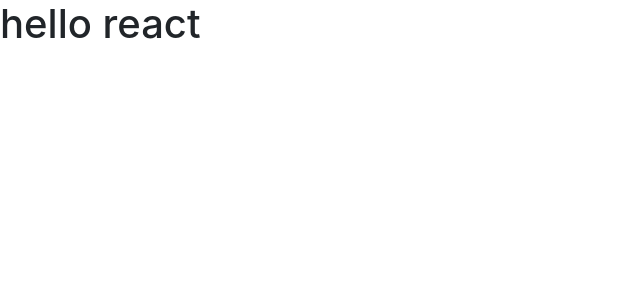
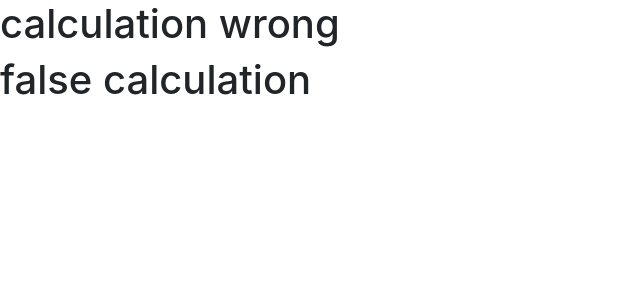
Before and after one commit to ranameenu/react-first, a React (Create React App) app: page / in a window 1280 px wide. Shown: the top 300 px of the page, without its empty margins (0-640 px from the left). Built offline with nearby package versions, Linux system fonts and the light colour scheme.

Commit message:
conditional statement

```diff
--- a/src/App.js
+++ b/src/App.js
@@ -3,9 +3,12 @@ import 'bootstrap/dist/css/bootstrap.min.css';
 
 class App extends Component {
   render() {
+    const flag = false;
     return (
-      <div className="App">
-        <h1>hello react</h1>
+      <div>
+        {2 === '2' ? <h1>hello react</h1> : <h1>calculation wrong</h1>}
+
+        {flag == false ? <h1>false calculation</h1> : <h1>true statement</h1>}
       </div>
     );
   }
```
